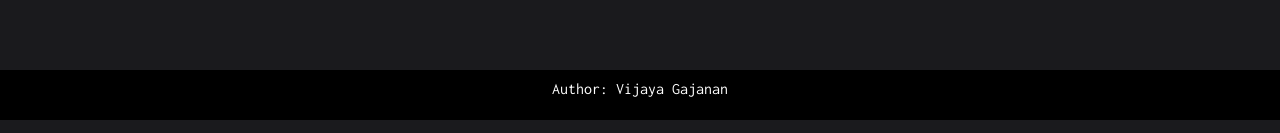
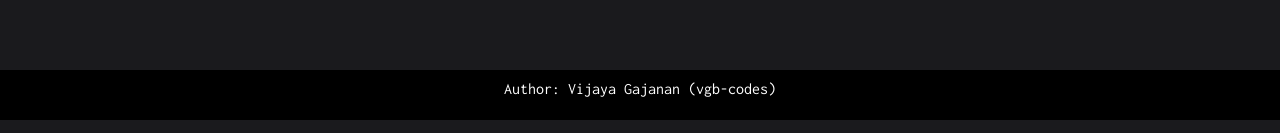
Before and after one commit to vgb-codes/type-fast-pls, a plain HTML site: page index.html in a window 1280 px wide. Shown: the part 680-813 px from the top of the page. Drawn offline with Linux system fonts and the light colour scheme; no server answers.

Commit message:
edited index.html

```diff
--- a/index.html
+++ b/index.html
@@ -28,7 +28,7 @@
             </div>
         </div>
         <footer>
-            Author: Vijaya Gajanan
+            Author: Vijaya Gajanan (vgb-codes)
         </footer>
         <script src="js/script.js" defer></script>
     </body>
```
